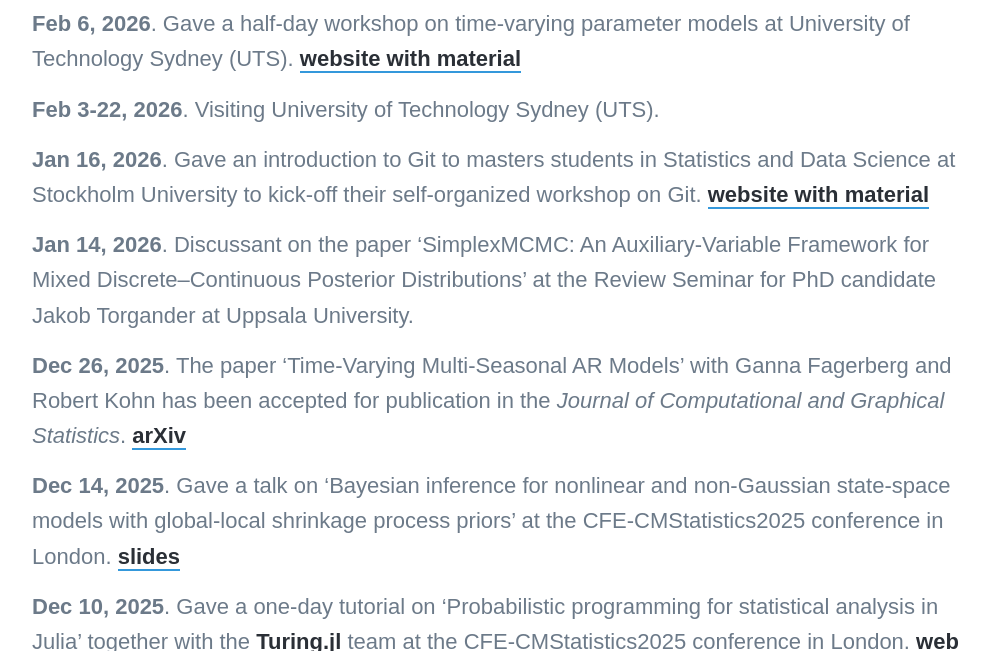
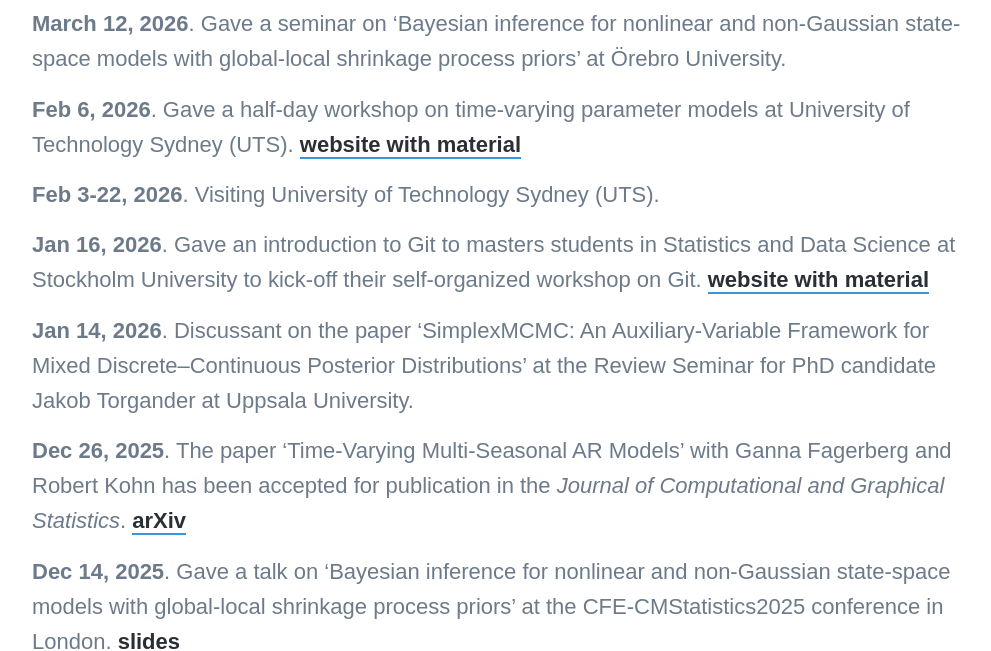
Before and after one commit to mattiasvillani/mattiasvillani.github.io, a Jekyll site: the page built from _pages/news.md, in a window 1280 px wide and 900 px high, scrolled down 359 px, cut to the strip 249-900 px from the top of the window. Shown: the whole strip, without its empty margins (138-1129 px from the left). Built offline with Jekyll 4.4.1, drawn with Linux system fonts in a browser that asks for light colours; nearby versions of some CDN libraries; some web fonts are replaced.

Commit message:
added örebro talk

```diff
--- a/_pages/news.md
+++ b/_pages/news.md
@@ -5,6 +5,7 @@ description: News.
 featured_image: /images/linocut_newspaper.jpg
 ---
 
+**March 12, 2026**. Gave a seminar on 'Bayesian inference for nonlinear and non-Gaussian state-space models with global-local shrinkage process priors' at Örebro University.
 
 **Feb 6, 2026**. Gave a half-day workshop on time-varying parameter models at University of Technology Sydney (UTS). [website with material](https://mattiasvillani.com/TimeVaryingParametersWorkshop/)
 
```
